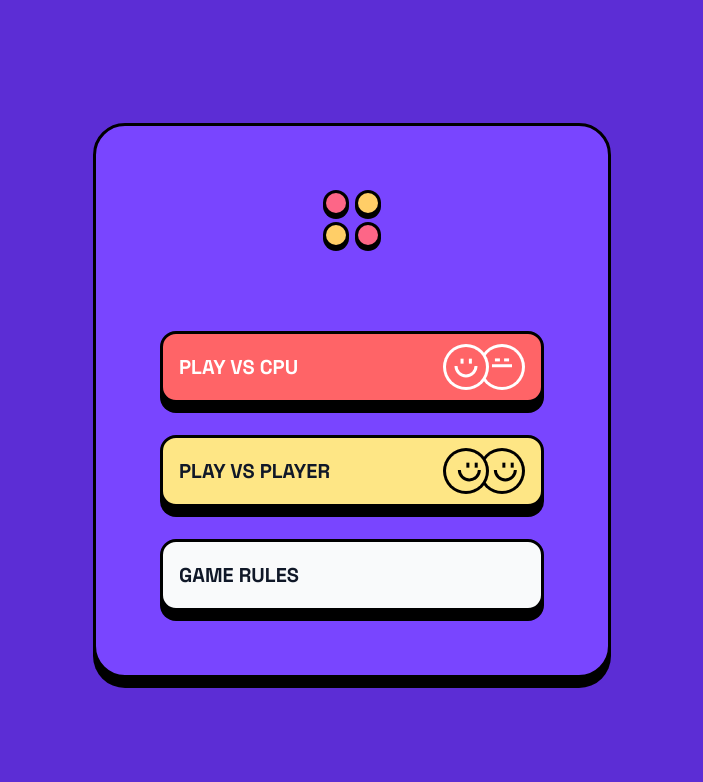
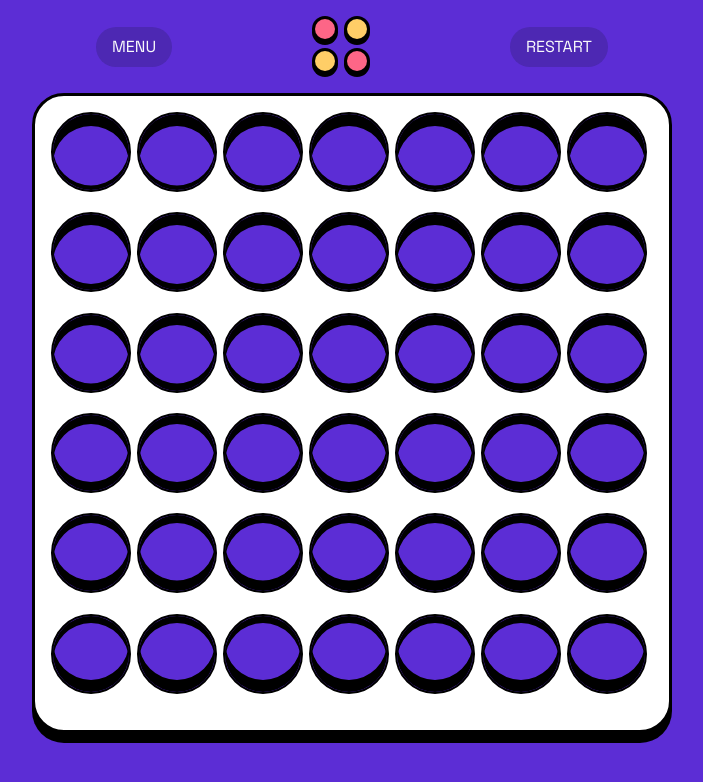
Before and after one commit to ronersonsp/Connect-4, a React (Vite) app: page / in a window 1280 px wide. Both pictures are taken after a click on the button "PLAY VS PLAYER". Shown: the top 782 px of the page, without its empty margins (288-991 px from the left). Built offline with nearby package versions, Linux system fonts and the light colour scheme.

Commit message:
Adicionado gameGrid (eu sei que esse é o pior dos commits, vou fzr melhor nos outros kk)

```diff
--- a/index.html
+++ b/index.html
@@ -11,7 +11,7 @@
   <link href="https://fonts.googleapis.com/css2?family=Space+Grotesk:wght@300..700&display=swap" rel="stylesheet">
 </head>
 
-<body>
+<body class="font-grotesk">
   <div id="root"></div>
   <script type="module" src="/src/main.jsx"></script>
 </body>
--- a/src/App.jsx
+++ b/src/App.jsx
@@ -1,12 +1,28 @@
+import React from 'react';
+import { GameContext, GameStorage } from './context/GameContext';
 import Home from './pages/Home';
+import Game from './pages/Game';
 
 function App() {
 
   return (
     <main className='bg-roxoFundo h-screen w-screen'>
-      <Home />
+      <GameStorage>
+        <AppContent />
+      </GameStorage>
     </main>
   )
 }
 
+function AppContent() {
+const { page } = React.useContext(GameContext);
+
+  return (
+    <>
+      {page === 'home' && <Home />}
+      {page === 'game' && <Game />}
+    </>
+  )
+}
+
 export default App
--- a/src/components/Button.jsx
+++ b/src/components/Button.jsx
@@ -6,10 +6,11 @@ const Button = ({
   textColor = 'text-gray-900',
   textAlign = 'text-left',
   src,
+  ...props
 }) => {
   return (
     <button
-      className={`flex h-15 md:h-18 w-60 md:w-96 justify-between items-center uppercase py-4 pb-4 px-4 rounded-2xl md:text-xl font-bold font-grotesk
+      className={`flex h-15 md:h-18 w-60 md:w-96 justify-between items-center uppercase py-4 pb-4 px-4 rounded-2xl md:text-xl font-bold
       ${background} ${textColor} ${textAlign}
       border-3 border-black
       shadow-[0px_10px_0px_0px_rgba(0,0,0,1)]
@@ -18,6 +19,7 @@ const Button = ({
       cursor-pointer
       transition
     `}
+    {...props}
     >
       {text}
       <img src={src} alt='' className='w-15 md:w-auto' />
--- /dev/null
+++ b/src/components/Game/GameContent.jsx
@@ -0,0 +1,13 @@
+import React from 'react'
+import GameGrid from './GameGrid'
+
+
+const GameContent = () => {
+  return (
+    <div className='flex justify-center'>
+      <GameGrid />
+    </div>
+  )
+}
+
+export default GameContent
--- /dev/null
+++ b/src/components/Game/GameDisc.jsx
@@ -0,0 +1,9 @@
+import React from 'react'
+
+function GameDisc({...props}) {
+  return (
+    <span className='h-20 w-20 rounded-full bg-roxoFundo border-2' {...props} ></span>
+  )
+}
+
+export default GameDisc
--- /dev/null
+++ b/src/components/Game/GameGrid.jsx
@@ -0,0 +1,48 @@
+import React from 'react';
+import GameDisc from './GameDisc';
+
+const GameGrid = () => {
+  const linhas = 6;
+  const colunas = 7;
+  const qtdTotal = linhas * colunas;
+  const shadowOffset = 12;
+
+  function discLogic(event) {
+
+
+
+    console.log(event.currentTarget.getBoundingClientRect())
+  }
+
+  return (
+    <div
+      className='bg-white h-160 w-160 rounded-4xl border-3 border-black
+    shadow-[0px_10px_0px_0px_rgba(0,0,0,1)] grid p-4'
+      style={{
+        gridTemplateColumns: `repeat(${colunas}, minmax(0, 1fr))`,
+        gridTemplateRows: `repeat(${linhas}, minmax(0, 1fr))`,
+      }}
+    >
+      {Array.from({ length: qtdTotal }).map((_, index) => {
+        const linhaAtual = Math.floor(index / colunas);
+        const linhaInvertida = (linhas - 1 - linhaAtual) * 1.5;
+
+        return (
+          <GameDisc
+            key={index}
+            style={{
+              boxShadow: `inset 0px ${
+                shadowOffset - linhaAtual
+              }px 0px 0px rgba(0,0,0,1), inset 0px -${
+                shadowOffset - linhaInvertida
+              }px 0px 0px rgba(0,0,0,1)`,
+            }}
+            onClick={discLogic}
+          />
+        );
+      })}
+    </div>
+  );
+};
+
+export default GameGrid;
--- /dev/null
+++ b/src/components/Game/GameHeader.jsx
@@ -0,0 +1,30 @@
+import React from 'react';
+import Logo from '../../assets/img/logo.svg';
+
+const GameHeader = () => {
+  return (
+    <nav
+      className='container flex justify-between w-lg mx-auto items-center py-4
+  [&_button]:px-4 [&_button]:py-2
+
+[&_button]:bg-slate-900/20
+[&_button]:hover:bg-slate-700/20
+[&_button]:text-gray-50
+  [&_button]:uppercase
+  [&_button]:rounded-full
+  [&_button]:cursor-pointer
+
+
+  [&_button]:ring-1
+  [&_button]:ring-inset
+  [&_button]:ring-transparent
+[&_button]:hover:ring-slate-800 transition'
+    >
+      <button>Menu</button>
+      <img src={Logo} alt='' />
+      <button>Restart</button>
+    </nav>
+  );
+};
+
+export default GameHeader;
--- /dev/null
+++ b/src/context/GameContext.jsx
@@ -0,0 +1,39 @@
+import React from 'react';
+
+export const GameContext = React.createContext();
+
+export const GameStorage = ({ children }) => {
+  const [page, setPage] = React.useState('home');
+  const [mode, setMode] = React.useState(null);
+  const [currentPlayer, setCurrentPlayer] = React.useState(null);
+  const [timer, setTimer] = React.useState(null);
+  const [level, setLevel] = React.useState(null);
+
+  function chooseMode(modeSelected, levelSelected) {
+    if(modeSelected === 'cpu' || modeSelected === 'player') setPage('game')
+    setMode(modeSelected);
+    if (levelSelected) setLevel(levelSelected)
+    console.log(mode)
+    console.log(levelSelected)
+  }
+
+  return (
+    <GameContext.Provider
+      value={{
+        page,
+        setPage,
+        mode,
+        setMode,
+        currentPlayer,
+        setCurrentPlayer,
+        timer,
+        setTimer,
+        level,
+        setLevel,
+        chooseMode,
+      }}
+    >
+      {children}
+    </GameContext.Provider>
+  );
+};
--- /dev/null
+++ b/src/pages/Game.jsx
@@ -0,0 +1,14 @@
+import React from 'react'
+import GameHeader from '../components/Game/GameHeader'
+import GameContent from '../components/Game/GameContent'
+
+const Game = () => {
+  return (
+    <>
+      <GameHeader />
+      <GameContent />
+    </>
+  )
+}
+
+export default Game
--- a/src/pages/Home.jsx
+++ b/src/pages/Home.jsx
@@ -3,8 +3,11 @@ import Button from '../components/Button';
 import playerVsCpuIcon from '../assets/img/player-vs-cpu.svg';
 import playerVsPlayerIcon from '../assets/img/player-vs-player.svg';
 import Logo from '../assets/img/logo.svg';
+import { GameContext } from '../context/GameContext';
 
 const Home = () => {
+  const { chooseMode } = React.useContext(GameContext)
+
   return (
     <div className='md:w-md h-full mx-auto p-4 flex justify-center items-center'>
       <div className='flex flex-col justify-center items-center gap-16 md:gap-20 p-16 rounded-4xl shadow-[0px_10px_0px_0px_rgba(0,0,0,1)] border-3 border-black bg-roxo'>
@@ -15,11 +18,13 @@ const Home = () => {
             background='bg-red-400'
             textColor='text-white'
             src={playerVsCpuIcon}
+            onClick={() => console.log('modal here')}
           />
           <Button
             text='Play vs Player'
             background='bg-amber-200'
             src={playerVsPlayerIcon}
+            onClick={() => chooseMode('player')}
           />
           <Button text='Game Rules' background='bg-gray-50' />
         </div>
```
